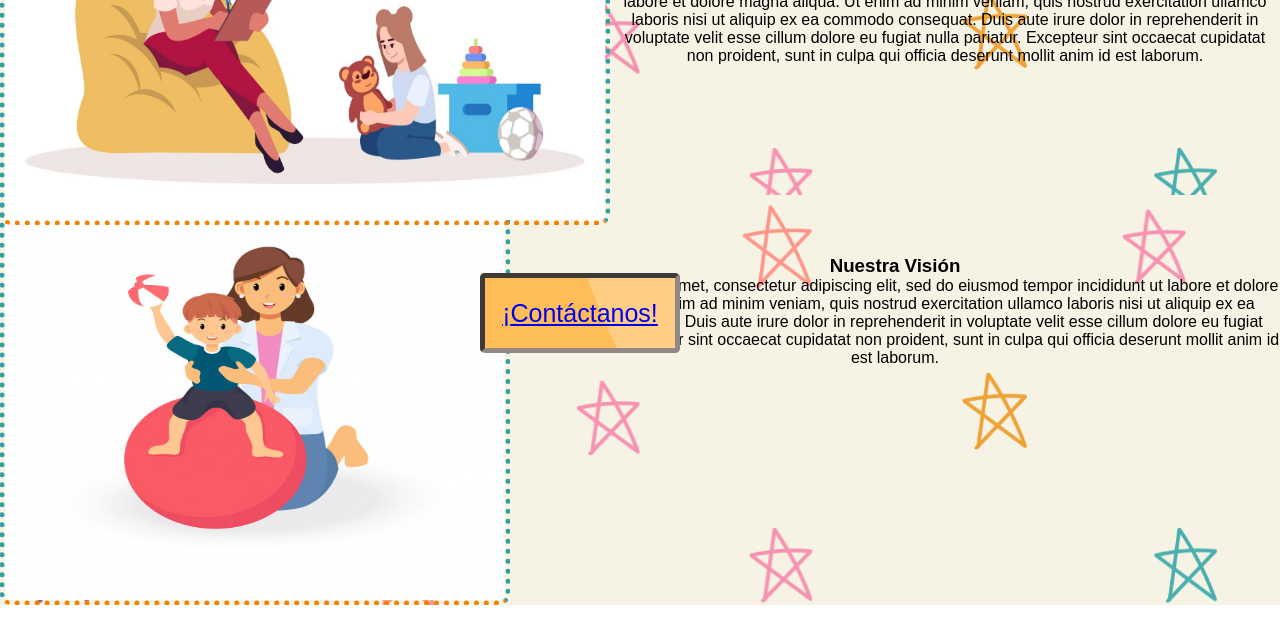
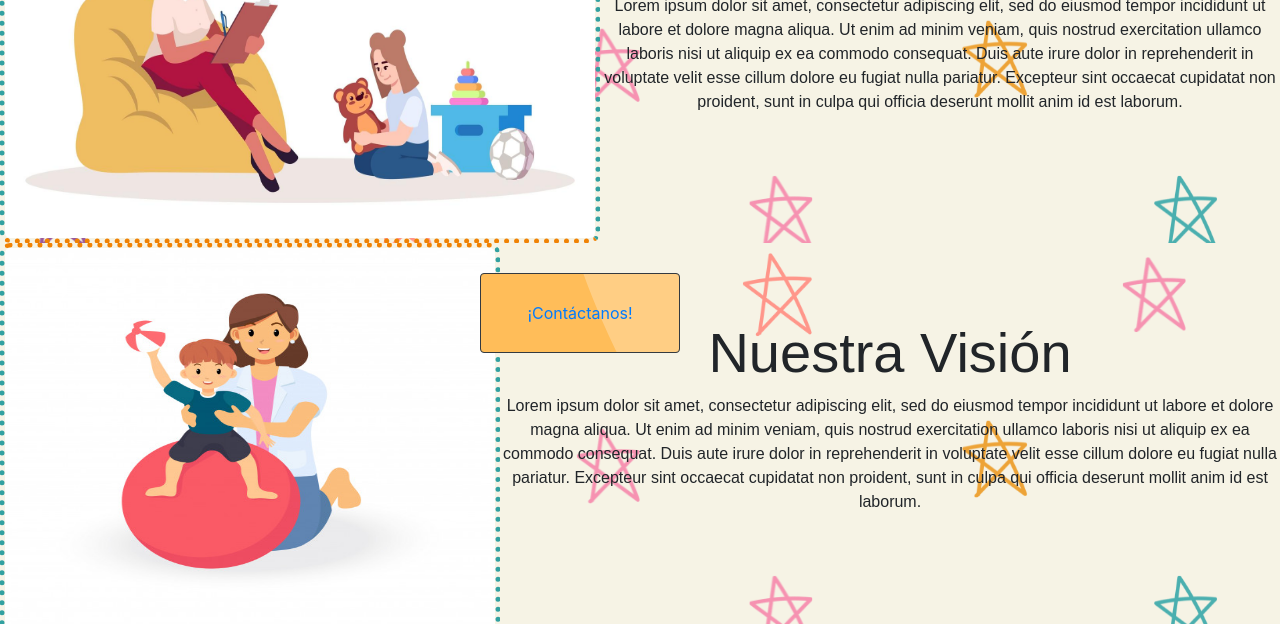
Before and after one commit to Cnpf85/Clinica-PereiraFleitas, a plain HTML site: page index.html in a window 1280 px wide. Shown: the part 447-1071 px from the top of the page. Drawn offline with nearby package versions, Linux system fonts and the light colour scheme.

Commit message:
Bootstrap

```diff
--- a/index.html
+++ b/index.html
@@ -4,6 +4,8 @@
         <title>Home</title>
         <link rel="shortcut icon" href="logopsi.jpg">
         <link rel="stylesheet" href="styles.css">
+        <!-- Bootstrap CSS -->
+        <link rel="stylesheet" href="https://cdn.jsdelivr.net/npm/bootstrap@4.0.0/dist/css/bootstrap.min.css" integrity="sha384-Gn5384xqQ1aoWXA+058RXPxPg6fy4IWvTNh0E263XmFcJlSAwiGgFAW/dAiS6JXm" crossorigin="anonymous">
     </head>
     <body>
         <div class="Tarjeta__Menu"><img src="logopsi.jpg" width="120px" height="120px">
@@ -16,11 +18,11 @@
         </ul>
     </div>
 
-        <div class="Grid"><img class="Tarjeta__img" src="terapiaHome.jpg" width="600px" height="400px"><p><h3>Nuestra Misión</h3>Lorem ipsum dolor sit amet, consectetur adipiscing elit, sed do eiusmod tempor incididunt ut labore et dolore magna aliqua. Ut enim ad minim veniam, quis nostrud exercitation ullamco laboris nisi ut aliquip ex ea commodo consequat. Duis aute irure dolor in reprehenderit in voluptate velit esse cillum dolore eu fugiat nulla pariatur. Excepteur sint occaecat cupidatat non proident, sunt in culpa qui officia deserunt mollit anim id est laborum.</p></div>
+        <div class="Tarjeta"><img class="Tarjeta__img" src="terapiaHome.jpg" width="600px" height="400px"><p><h3 class="display-4">Nuestra Misión</h3>Lorem ipsum dolor sit amet, consectetur adipiscing elit, sed do eiusmod tempor incididunt ut labore et dolore magna aliqua. Ut enim ad minim veniam, quis nostrud exercitation ullamco laboris nisi ut aliquip ex ea commodo consequat. Duis aute irure dolor in reprehenderit in voluptate velit esse cillum dolore eu fugiat nulla pariatur. Excepteur sint occaecat cupidatat non proident, sunt in culpa qui officia deserunt mollit anim id est laborum.</p></div>
 
-        <div class="Tarjeta"><img class="Tarjeta__img" src="terapiaHome2.jpg" width="500px" height="400px"><p><h3>Nuestra Visión</h3>Lorem ipsum dolor sit amet, consectetur adipiscing elit, sed do eiusmod tempor incididunt ut labore et dolore magna aliqua. Ut enim ad minim veniam, quis nostrud exercitation ullamco laboris nisi ut aliquip ex ea commodo consequat. Duis aute irure dolor in reprehenderit in voluptate velit esse cillum dolore eu fugiat nulla pariatur. Excepteur sint occaecat cupidatat non proident, sunt in culpa qui officia deserunt mollit anim id est laborum.</p></div>
+        <div class="Tarjeta"><img class="Tarjeta__img" src="terapiaHome2.jpg" width="500px" height="400px"><p><h3 class="display-4">Nuestra Visión</h3>Lorem ipsum dolor sit amet, consectetur adipiscing elit, sed do eiusmod tempor incididunt ut labore et dolore magna aliqua. Ut enim ad minim veniam, quis nostrud exercitation ullamco laboris nisi ut aliquip ex ea commodo consequat. Duis aute irure dolor in reprehenderit in voluptate velit esse cillum dolore eu fugiat nulla pariatur. Excepteur sint occaecat cupidatat non proident, sunt in culpa qui officia deserunt mollit anim id est laborum.</p></div>
 
-        <div class="Fixed"><a href="Paginas/contacto.html"><button type="button">¡Contáctanos!</a></div>
+        <div class="Fixed"><a href="Paginas/contacto.html"><button type="button" class="btn btn-dark">¡Contáctanos!</a></div>
 
         <!--Pie de página-->
         <footer>
@@ -29,5 +31,8 @@
             <p>© Copyright 2022</p>
 
         </footer>
+        <script src="https://code.jquery.com/jquery-3.2.1.slim.min.js" integrity="sha384-KJ3o2DKtIkvYIK3UENzmM7KCkRr/rE9/Qpg6aAZGJwFDMVNA/GpGFF93hXpG5KkN" crossorigin="anonymous"></script>
+        <script src="https://cdn.jsdelivr.net/npm/popper.js@1.12.9/dist/umd/popper.min.js" integrity="sha384-ApNbgh9B+Y1QKtv3Rn7W3mgPxhU9K/ScQsAP7hUibX39j7fakFPskvXusvfa0b4Q" crossorigin="anonymous"></script>
+        <script src="https://cdn.jsdelivr.net/npm/bootstrap@4.0.0/dist/js/bootstrap.min.js" integrity="sha384-JZR6Spejh4U02d8jOt6vLEHfe/JQGiRRSQQxSfFWpi1MquVdAyjUar5+76PVCmYl" crossorigin="anonymous"></script>
     </body>
 </html>
```
